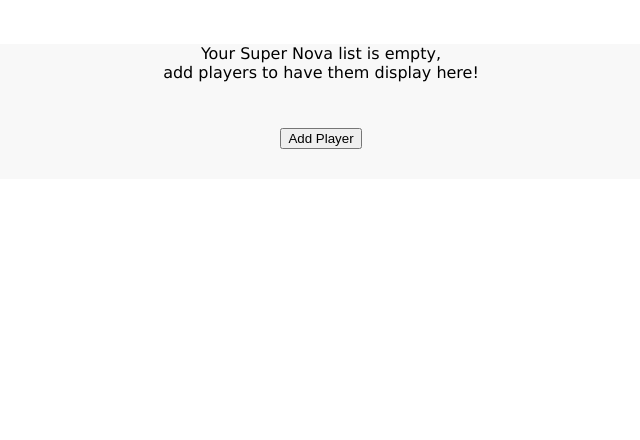
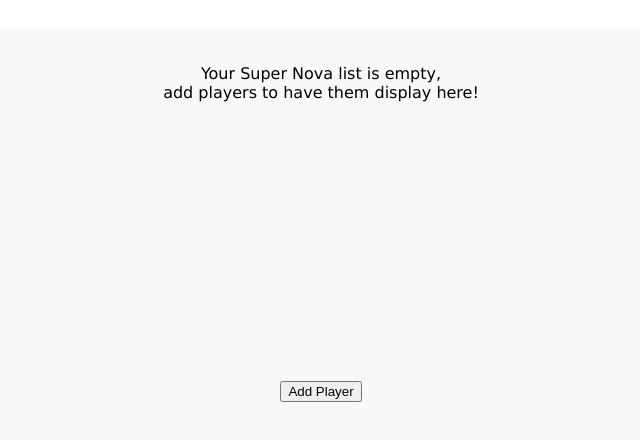
Before and after one commit to gabrie-lhilarion/soccer-nova, a website built with webpack: page src/index.html in a window 1280 px wide. Shown: the part 68-508 px from the top of the page, without its empty margins (319-959 px from the left). Built offline with nearby package versions, Linux system fonts and the light colour scheme.

Commit message:
Finish layout

```diff
--- a/src/css/style.css
+++ b/src/css/style.css
@@ -34,14 +34,20 @@
 }
 
 #empty-list {
+    padding: 20px;
     background-color: #f8f8f8;
+    min-height: 400px;
+    display: flex;
+    flex-direction: column;
+    justify-content: space-between;
 }
 
 #empty-list .info-text {
     text-align: center;
     font-family: 'Lucida Sans',
     'Lucida Sans Regular',
-    'Lucida Grande', 'Lucida Sans Unicode', Geneva, Verdana, sans-serif;
+    'Lucida Grande', 'Lucida Sans Unicode',
+    Geneva, Verdana, sans-serif;
 }
 
 .add-player-container {
@@ -51,5 +57,4 @@
 #add-player {
     margin: 30px;
     cursor: pointer;
-    vertical-align: bottom;
 }
--- a/src/index.html
+++ b/src/index.html
@@ -7,21 +7,6 @@
   <body>
     <div id="wrapper">
        <section id="soccer-nova">
-
-        <h1>
-          Soccer Nova
-        </h1>
-
-        <div id="empty-list">
-          <p class="info-text">
-            Your Super Nova list is empty, <br/>
-            add players to have them display here!
-          </p>
-          <p class="add-player-container">
-            <button id="add-player">Add Player</button>
-          </p>
-        </div>
-
        </section>
     </div>
   </body>
--- /dev/null
+++ b/src/js/action.js
@@ -0,0 +1,5 @@
+class Action {
+    static addPlayer() {
+        console.log("Add a player!")
+    }
+}
--- a/src/js/index.js
+++ b/src/js/index.js
@@ -1,3 +1,17 @@
-import "../css/style.css"
+import "../css/style.css";
+import UI from "./ui";
 
-console.log("Working")
+const { header, soccerNovaContent, displayApp } = UI;
+const myAppContainer = document.getElementById("soccer-nova");
+myAppContainer.innerHTML = `
+    ${header}
+    ${soccerNovaContent}
+`;
+
+/*
+displayApp();
+
+if I do only displaay(), it will work but as storytellers
+we make our code read well and look clean
+*/
+document.addEventListener("DOMContentLoaded", displayApp);
--- a/src/js/ui.js
+++ b/src/js/ui.js
@@ -0,0 +1,31 @@
+class UI {
+    static get header() {
+        return `
+        <h1>
+            Soccer Nova
+        </h1>
+        `;
+    }
+
+    static get soccerNovaContent() {
+
+        return `
+            <div id="empty-list">
+                <p class="info-text">
+                    Your Super Nova list is empty, <br/>
+                    add players to have them display here!
+                </p>
+                <p class="add-player-container">
+                    <button id="add-player">Add Player</button>
+                </p>
+            </div>
+        `;
+    }
+
+    static displayApp() {
+        console.log("Displaying app ..")
+    }
+
+}
+
+export default UI;
```
Also changed, not shown: src/js/data.js (added).
